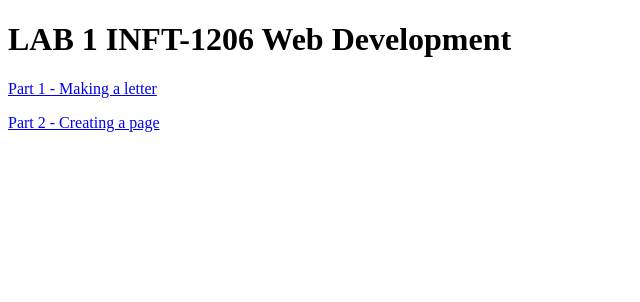
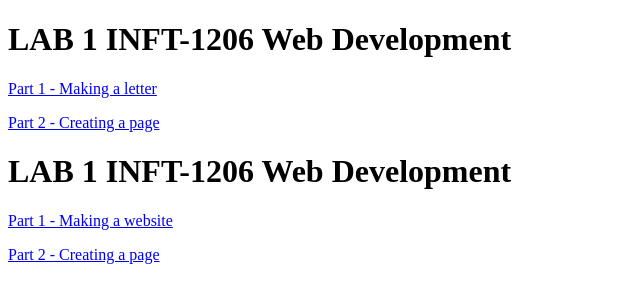
Before and after one commit to Raieddamra1/Raieddamra1.github.io, a plain HTML site: page lab1/index.html in a window 1280 px wide. Shown: the whole page, without its empty margins (0-640 px from the left). Drawn offline with Linux system fonts and the light colour scheme.

Commit message:
Website
Added lab 2 part 1 and part 2 to the website page

```diff
--- a/lab1/index.html
+++ b/lab1/index.html
@@ -9,5 +9,8 @@
     <h1> LAB 1 INFT-1206 Web Development </h1>
     <p><a href="/lab1/part1/index.html" target="_blank">  Part 1 - Making a letter </a></p>
     <p><a href="/lab1/part2/assets/index.html"_blank>  Part 2 - Creating a page </a></p>
+    <h1> LAB 1 INFT-1206 Web Development </h1>
+    <p><a href="/lab2/part1/index.html" target="_blank">  Part 1 - Making a website </a></p>
+    <p><a href="/lab1/part2/assets/index.html"_blank>  Part 2 - Creating a page </a></p>
 </body>
 </html>
```
